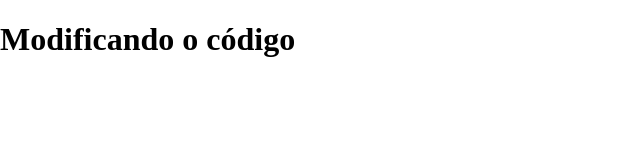
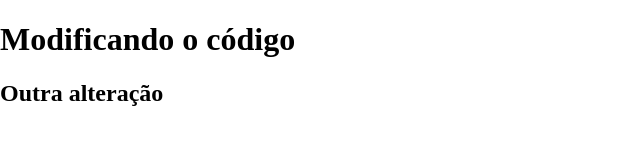
Before and after one commit to igordecastro/Teste, a plain HTML site: page index.html in a window 1280 px wide. Shown: the whole page, without its empty margins (0-640 px from the left). Drawn offline with Linux system fonts and the light colour scheme.

Commit message:
alteração

```diff
--- a/index.html
+++ b/index.html
@@ -9,6 +9,7 @@
     <title>Teste</title>
 
     <h1>Modificando o código</h1>
+    <h2>Outra alteração</h2>
 
 </head>
 <body>
```
